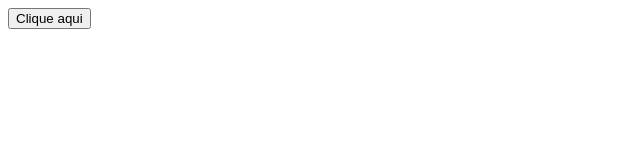
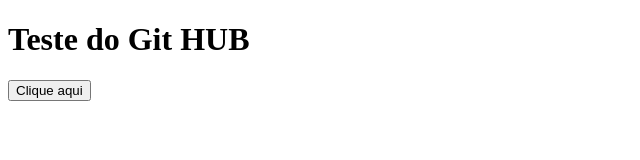
Before and after one commit to mcristalencar/calculadora, a plain HTML site: page index.html in a window 1280 px wide. Shown: the whole page, without its empty margins (0-640 px from the left). Drawn offline with Linux system fonts and the light colour scheme.

Commit message:
criando título

```diff
--- a/index.html
+++ b/index.html
@@ -7,7 +7,9 @@
     <title>Document</title>
 </head>
 <body>
+    <h1>Teste do Git HUB</h1>
     <button>Clique aqui</button>
+
 
 </body>
 </html>
```
